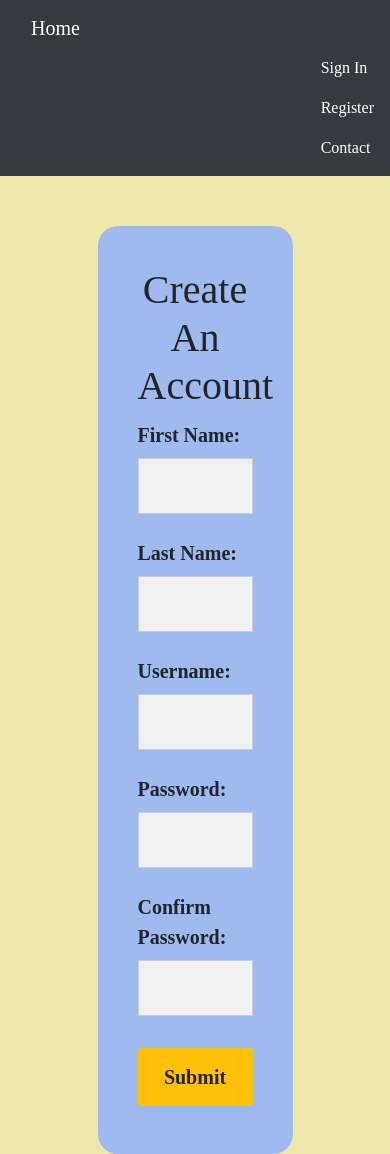
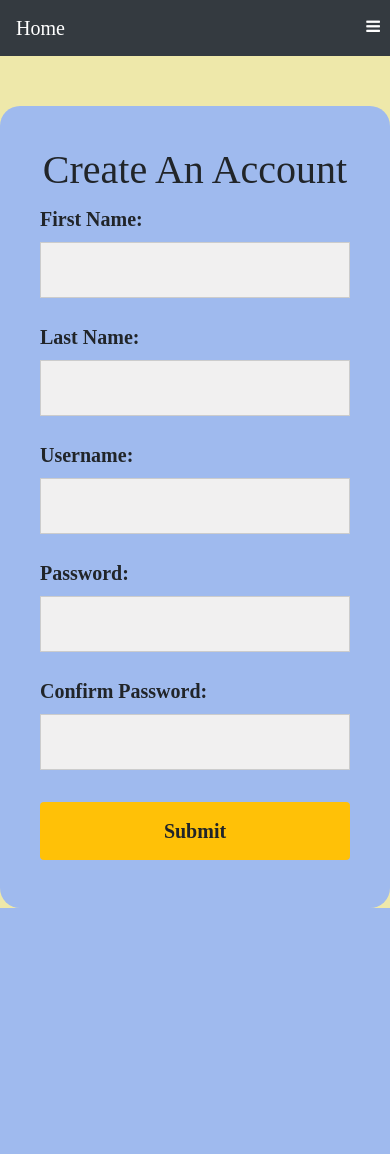
Before and after one commit to auschanh/Book-Reviews, a Flask app: page /register in a window 390 px wide. After the commit the page ends 908 px from the top, so only its background shows below. Run offline with Flask 2, Linux system fonts and the light colour scheme; some libraries are stand-ins or nearby versions; some web fonts are replaced.

Commit message:
navbar made responsive for mobile

```diff
--- /dev/null
+++ b/static/navbar-responsive.js
@@ -0,0 +1,8 @@
+function navbarHamburger () {
+ let navbar = document.getElementById("topnav")
+ if (navbar.className == "navbar navbar-expand-sm bg-dark navbar-dark navbar-static-top"){
+    navbar.className += " responsive" // add responsive class to navbar
+ } else {
+    navbar.className = "navbar navbar-expand-sm bg-dark navbar-dark navbar-static-top";
+ }
+}
--- a/static/style.css
+++ b/static/style.css
@@ -288,6 +288,9 @@ button:hover {
   font-family: "acumin-pro";
 }
 
+.icon-hamburger {
+  display: none;
+}
 
 /* Change styles for span and cancel button on extra small screens */
 @media screen and (max-width: 300px) {
@@ -295,5 +298,52 @@ button:hover {
     display: block;
     float: none;
   }
+}
+
+/* when screen is less than 600px wide*/
+/* collapse right side of navbar */
+@media screen and (max-width: 600px){
+  /* navbar */
+  .navbar-nav.ml-auto > .nav-item > a.nav-link{
+    display: none;
+  }
+  .icon-hamburger {
+    float: right;
+    display: block;
+    margin-right: 10px;
+    margin-top: 15px;
+  }
+  .col-sm-4{
+    width: auto;
+    padding-left: 0px;
+  }
+  .navbar {
+    display: block
+  }
+  /* signup-form */
+  .signup-form {
+    width: 100%;
+  }
+}
+
+/*responsive class added when user clicks on hamburger, display navbar options*/
+@media screen and (max-width: 600px){
+  .navbar.responsive {
+    position: relative;
+  }
+  .icon-hamburger {
+    position: absolute;
+    right: 0;
+    top: 0;
+  }
+  #topnav.responsive > .navbar-nav.ml-auto > .nav-item > a.nav-link{
+    float: none;
+    display: block;
+    text-align: left;
+    margin-left: 0;
+  }
+  .ml-auto > li.nav-item > a.nav-link{
+    margin-left: initial!important
+  }
 
 }
--- a/templates/layout.html
+++ b/templates/layout.html
@@ -14,7 +14,7 @@
     <link rel="stylesheet" href="https://use.typekit.net/cta4xsb.css">
     </head>
 <body>
-    <nav class="navbar navbar-expand-sm bg-dark navbar-dark navbar-static-top">
+    <nav class="navbar navbar-expand-sm bg-dark navbar-dark navbar-static-top" id="topnav">
         <div class="col-sm-4">
         <ul class="navbar-nav">
             <li class="nav-item">
@@ -49,6 +49,11 @@
             <a class="nav-link" href="../contact">Contact</a>
             </li>
             {% endif %}
+        <li class="nav-item">
+            <a class="icon-hamburger" href="javascript:void(0);" onclick="navbarHamburger()">
+                <i class="fa fa-bars"></i>
+            </a>
+        </li>
         </ul>
         </nav>
 
@@ -62,4 +67,5 @@
 </body>
 <script src="{{url_for('static', filename='sorttable.js')}}">
 </script>
+<script src="{{url_for('static', filename='navbar-responsive.js')}}"></script>
 </html>
```
